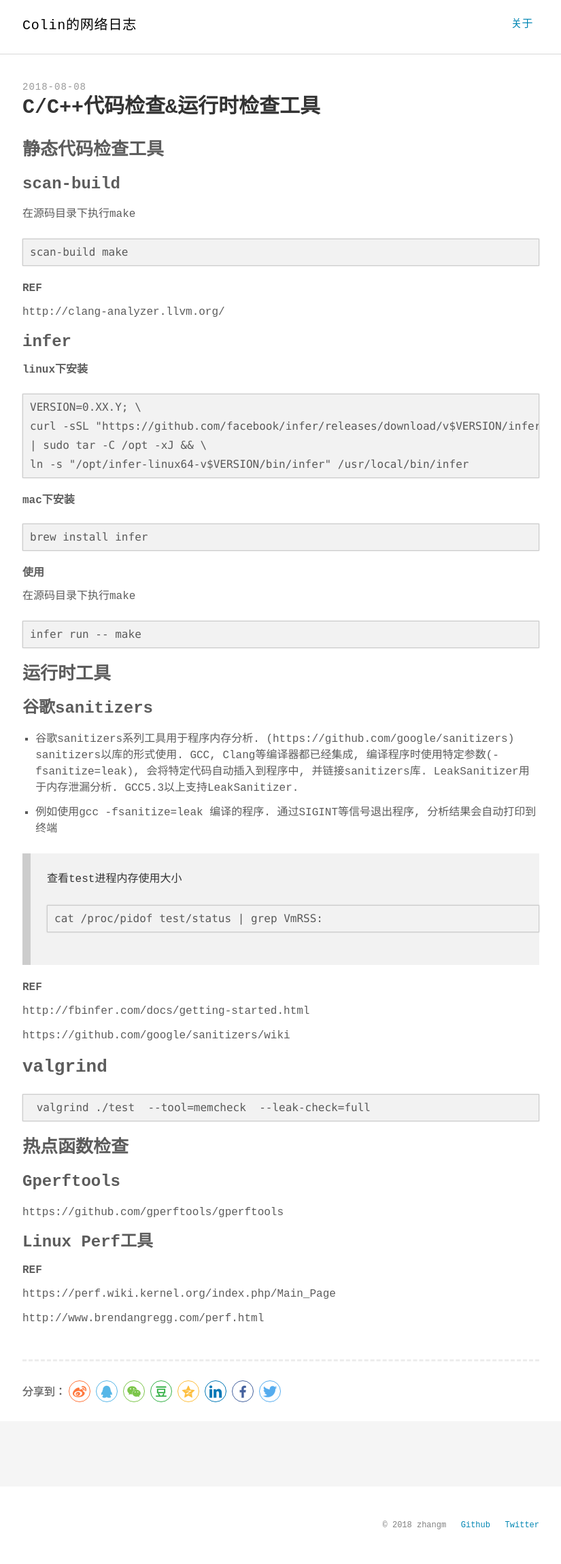
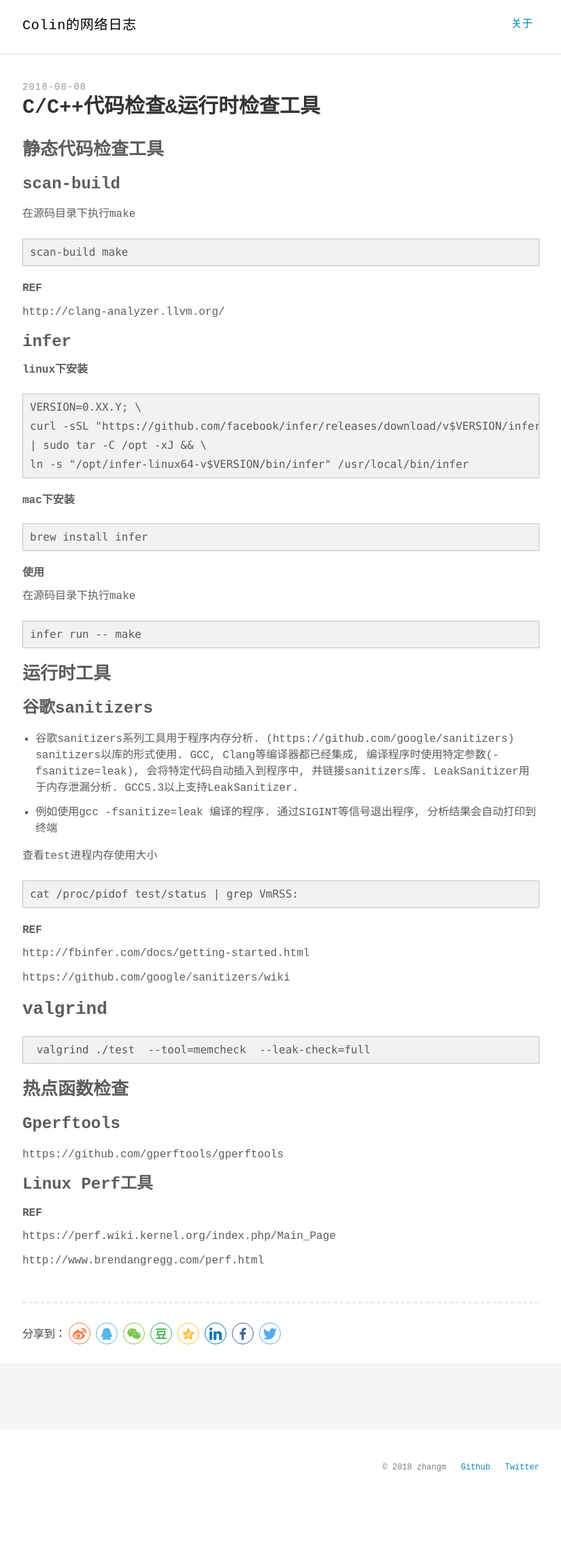
Before and after one commit to colin-zhang/colin-zhang.github.io, a Jekyll site: the page built from _posts/2018-08-08-C&C++程序检查工具.md, in a window 1280 px wide. Shown: the whole page at 68% size, without its empty margins (227-1052 px from the left). Built offline with Jekyll 4.4.1, drawn with Linux system fonts in a browser that asks for light colours; some web fonts are replaced; comment, search, counter and statistics services are not loaded; after the commit the page ends 2215 px from its top, so only the background shows below that.

Commit message:
fix C/C++代码检查&运行时检查工具

````diff
--- a/_posts/2018-08-08-C&C++程序检查工具.md
+++ b/_posts/2018-08-08-C&C++程序检查工具.md
@@ -55,7 +55,8 @@
 
 - 例如使用gcc -fsanitize=leak 编译的程序. 通过SIGINT等信号退出程序, 分析结果会自动打印到终端
 
-> 查看test进程内存使用大小
+查看test进程内存使用大小
+
 ```
 cat /proc/pidof test/status | grep VmRSS:
 ```
````
